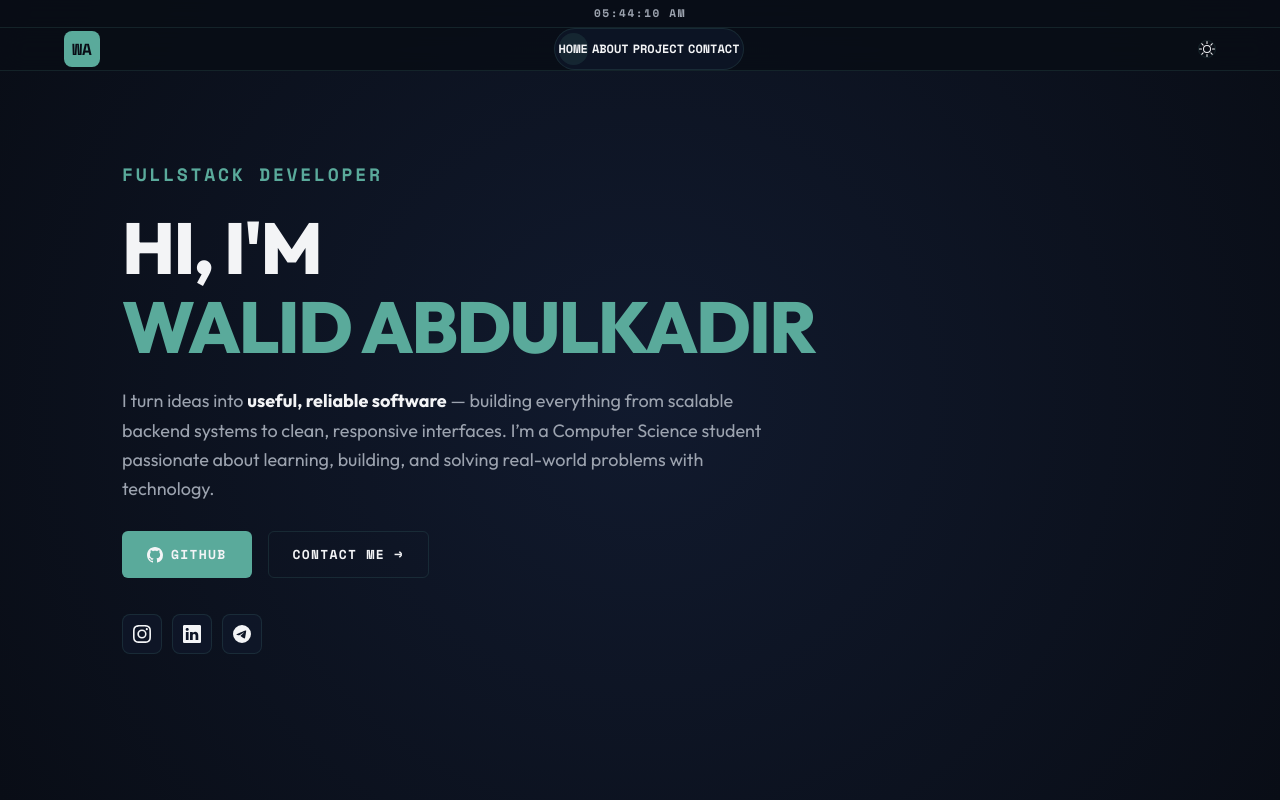
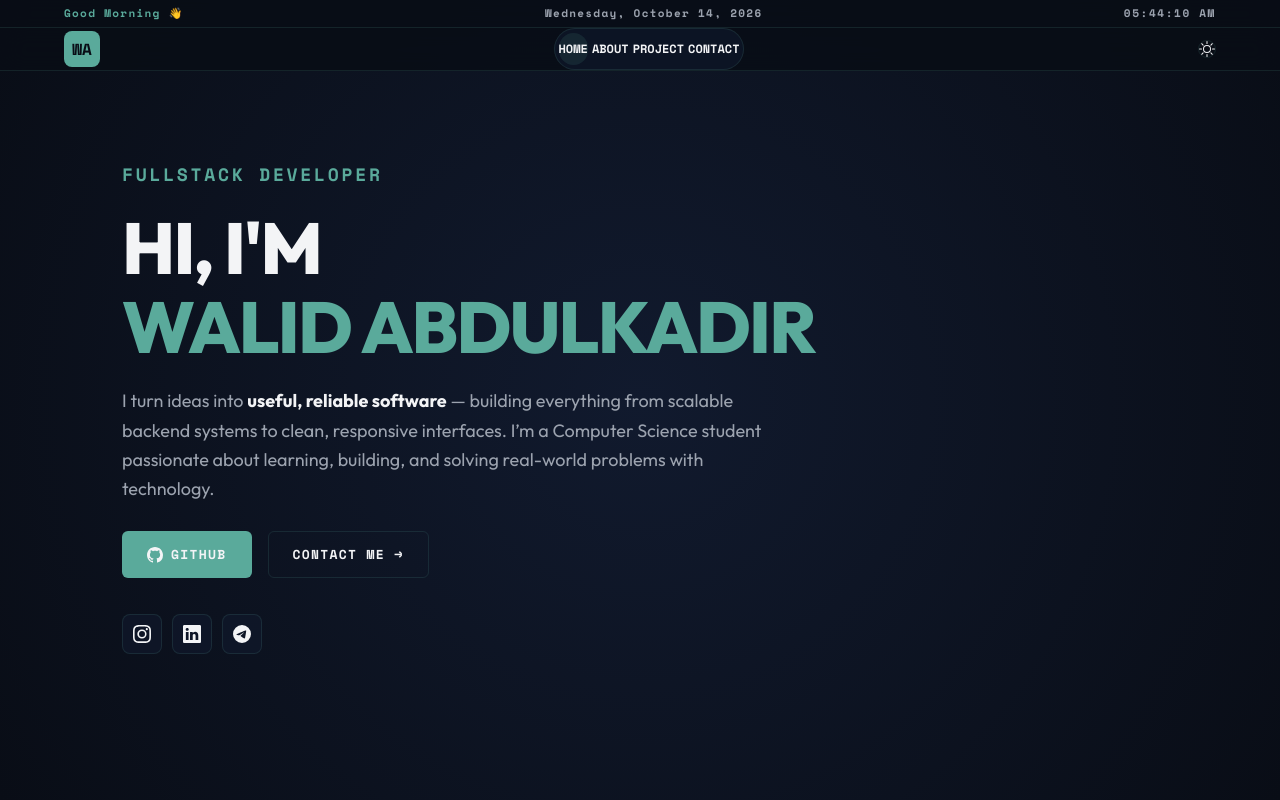
Before and after one commit to walidabdulkadir/Portfolio, a React (Vite) app: page / in a window 1280 px wide. Built offline with nearby package versions, Linux system fonts and the light colour scheme.

Commit message:
Refactor Clock component to improve time formatting and add greeting display

```diff
--- a/src/components/Clock.jsx
+++ b/src/components/Clock.jsx
@@ -1,4 +1,18 @@
 import { useEffect, useState } from "react";
+
+const DAYS   = ["Sunday","Monday","Tuesday","Wednesday","Thursday","Friday","Saturday"];
+const MONTHS = ["January","February","March","April","May","June","July","August","September","October","November","December"];
+
+function getGreeting(hours) {
+  if (hours >= 5  && hours < 12) return "Good Morning";
+  if (hours >= 12 && hours < 17) return "Good Afternoon";
+  if (hours >= 17 && hours < 21) return "Good Evening";
+  return "Good Night";
+}
+
+function padZero(n) {
+  return (n < 10 ? "0" : "") + n;
+}
 
 function Clock() {
   const [time, setTime] = useState(new Date());
@@ -8,23 +22,35 @@ function Clock() {
     return () => clearInterval(id);
   }, []);
 
-  function padZero(n) {
-    return (n < 10 ? "0" : "") + n;
-  }
+  const hours    = time.getHours();
+  const minute   = time.getMinutes();
+  const second   = time.getSeconds();
+  const meridian = hours >= 12 ? "PM" : "AM";
+  const h12      = hours % 12 || 12;
 
-  function formatTime() {
-    let hours = time.getHours();
-    const minute = time.getMinutes();
-    const second = time.getSeconds();
-    const meridian = hours >= 12 ? "PM" : "AM";
-    hours = hours % 12 || 12;
-    return `${padZero(hours)}:${padZero(minute)}:${padZero(second)} ${meridian}`;
-  }
+  const timeStr    = `${padZero(h12)}:${padZero(minute)}:${padZero(second)} ${meridian}`;
+  const dateStr    = `${DAYS[time.getDay()]}, ${MONTHS[time.getMonth()]} ${time.getDate()}, ${time.getFullYear()}`;
+  const greeting   = getGreeting(hours);
 
   return (
-    <span className="font-mono text-[11px] font-bold tracking-[0.15em] text-muted">
-      {formatTime()}
-    </span>
+    <div className="flex items-center justify-between w-full px-6 py-15 m-10">
+
+      {/* Greeting */}
+      <span className="font-mono text-[11px] font-bold tracking-[0.12em] text-teal">
+        {greeting} 👋
+      </span>
+
+      {/* Date */}
+      <span className="font-mono text-[11px] font-bold tracking-[0.12em] text-muted">
+        {dateStr}
+      </span>
+
+      {/* Time */}
+      <span className="font-mono text-[11px] font-bold tracking-[0.15em] text-muted">
+        {timeStr}
+      </span>
+
+    </div>
   );
 }
 
```
